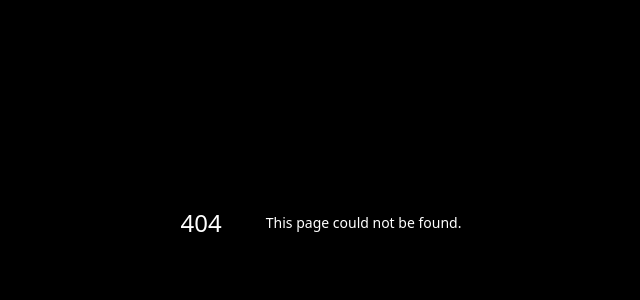
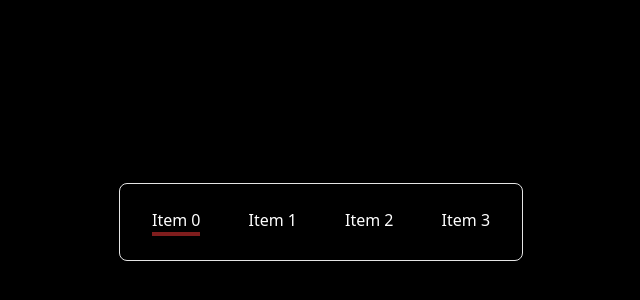
Before and after one commit to DatNg267/animation-collection, a Next.js app: page /framer-motion/layout-shared in a window 1280 px wide. Before the commit this address had no page. Shown: the part 178-478 px from the top of the page, without its empty margins (319-959 px from the left). Built offline with nearby package versions, Linux system fonts and the light colour scheme.

Commit message:
tabs select

```diff
--- /dev/null
+++ b/src/app/framer-motion/layout-shared/page.tsx
@@ -0,0 +1,49 @@
+"use client";
+import { motion } from "framer-motion";
+import React from "react";
+
+type Props = {};
+
+const Loading = () => {
+  return <div>Loading...</div>;
+};
+
+const Page = (props: Props) => {
+  const [focused, setFocused] = React.useState<number | null>(null);
+  const [selected, setSelected] = React.useState<number>(0);
+  return (
+    <div
+      className="flex flex-col items-center justify-center h-screen"
+      onMouseLeave={() => setFocused(null)}
+    >
+      <div className="flex flex-row p-4 rounded-lg border gap-4">
+        {new Array(4).fill(0).map((_, index) => (
+          <div
+            key={index}
+            className="rounded-lg px-4 py-2 relative cursor-pointer"
+            onFocus={() => setFocused(index)}
+            onMouseEnter={() => setFocused(index)}
+            onClick={() => setSelected(index)}
+          >
+            {focused === index && (
+              <motion.div
+                layoutId="backdrop"
+                className="absolute inset-0 z-1 bg-gray-800 rounded-sm"
+                transition={{ duration: 0.4, ease: "backOut" }}
+              />
+            )}
+            <p className="relative z-50">Item {index}</p>
+            {selected === index && (
+              <motion.div
+                layoutId="underline"
+                className="h-[4px] w-full bg-red-900 z-100 relative"
+              ></motion.div>
+            )}
+          </div>
+        ))}
+      </div>
+    </div>
+  );
+};
+
+export default Page;
```
